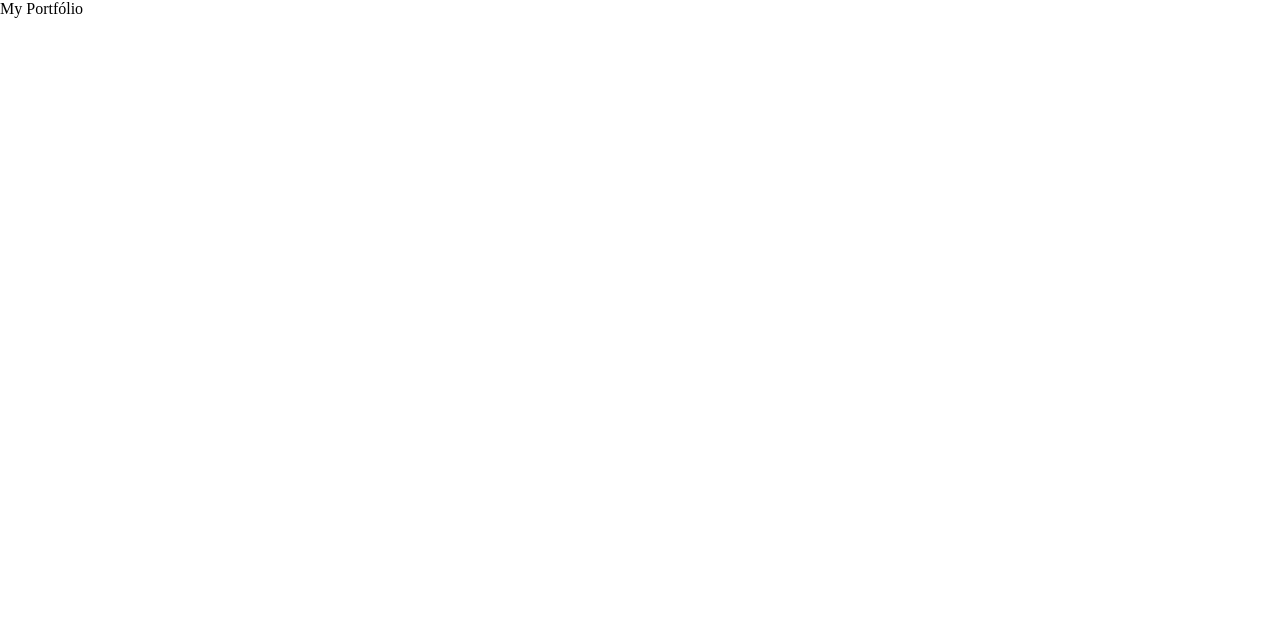
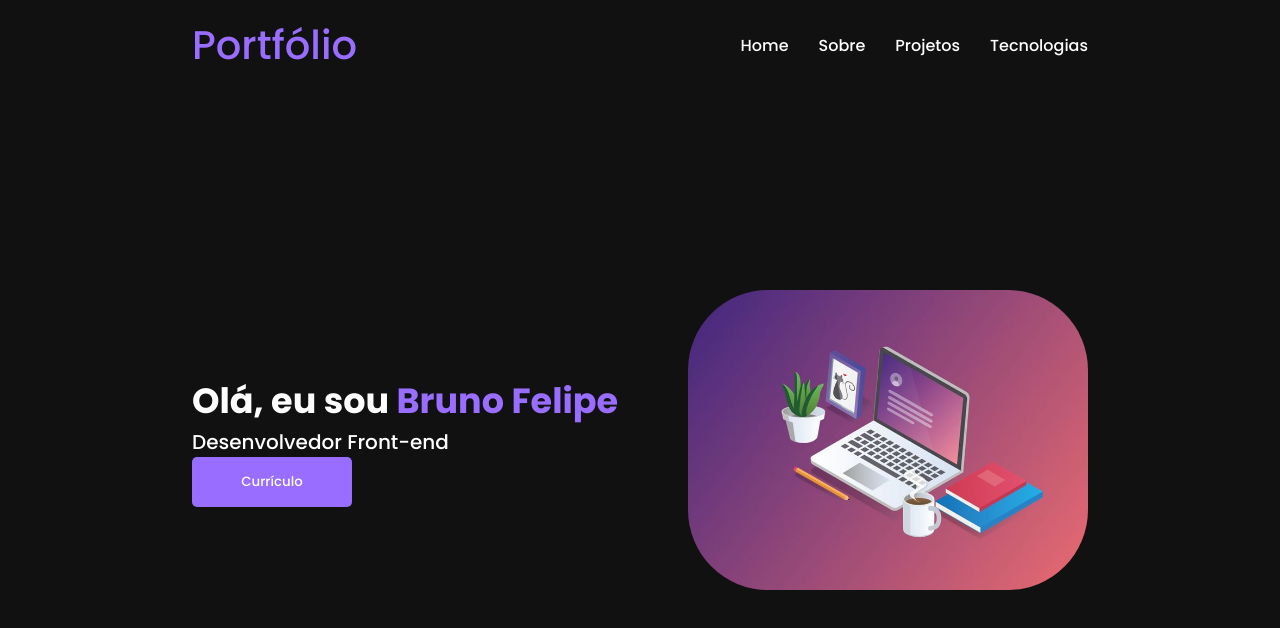
Before and after one commit to brunofelipehp/portfolio, a React (Vite) app: page / in a window 1280 px wide. Shown: the top 628 px of the page. Built offline with nearby package versions, Linux system fonts and the light colour scheme.

Commit message:
Create menu and home

```diff
--- a/index.html
+++ b/index.html
@@ -3,6 +3,13 @@
   <head>
     <meta charset="UTF-8" />
     <meta name="viewport" content="width=device-width, initial-scale=1.0" />
+    <link rel="preconnect" href="https://fonts.googleapis.com" />
+    <link rel="preconnect" href="https://fonts.gstatic.com" crossorigin />
+    <link
+      href="https://fonts.googleapis.com/css2?family=Poppins:wght@300;500;700&display=swap"
+      rel="stylesheet"
+    />
+
     <title>Portfólio</title>
   </head>
   <body>
--- a/src/App.tsx
+++ b/src/App.tsx
@@ -1,3 +1,12 @@
+import { MainContent } from "./components/MainContent";
+import { Nav } from "./components/Nav";
+import { ContainerApp } from "./styles/app";
+
 export function App() {
-  return <div>My Portfólio</div>;
+  return (
+    <ContainerApp>
+      <Nav />
+      <MainContent />
+    </ContainerApp>
+  );
 }
--- /dev/null
+++ b/src/components/MainContent/index.tsx
@@ -0,0 +1,28 @@
+import {
+  AboutSection,
+  ButtonProfile,
+  FitTitle,
+  Main,
+  Photo,
+  Title,
+} from "./styles";
+
+import profilePhoto from "../../assets/profile.jpg";
+
+export function MainContent() {
+  return (
+    <Main>
+      <AboutSection>
+        <div>
+          <Title>
+            Olá, eu sou <span>Bruno Felipe</span>
+          </Title>
+          <FitTitle>Desenvolvedor Front-end</FitTitle>
+
+          <ButtonProfile>Currículo</ButtonProfile>
+        </div>
+        <Photo src={profilePhoto} alt="profile" />
+      </AboutSection>
+    </Main>
+  );
+}
--- /dev/null
+++ b/src/components/MainContent/styles.ts
@@ -0,0 +1,54 @@
+import styled from "styled-components";
+
+export const Main = styled.main`
+  margin: 0 15% 0 15%;
+`;
+
+export const AboutSection = styled.section`
+  display: flex;
+  justify-content: space-between;
+  align-items: center;
+  margin-top: 20rem;
+`;
+
+export const Title = styled.h1`
+  font-size: 3.5rem;
+
+  span {
+    color: #986dff;
+  }
+`;
+
+export const FitTitle = styled.p`
+  font-size: 2rem;
+  font-weight: 500;
+`;
+
+export const ButtonProfile = styled.button`
+  display: flex;
+  align-items: center;
+  justify-content: center;
+
+  width: 16rem;
+  height: 5rem;
+  padding: 1.6rem;
+  border: none;
+  border-radius: 0.5rem;
+
+  background-color: #986dff;
+  color: #ffffff;
+
+  &:hover {
+    opacity: 0.8;
+  }
+`;
+
+export const TextAbout = styled.p`
+  width: 30rem;
+`;
+
+export const Photo = styled.img`
+  height: 30rem;
+  width: 40rem;
+  border-radius: 8rem;
+`;
--- /dev/null
+++ b/src/components/Nav/index.tsx
@@ -0,0 +1,28 @@
+import { Container, ItemList, ListMenu, Logo, Menu, Navbar } from "./styles";
+
+export function Nav() {
+  return (
+    <Navbar>
+      <Container>
+        <Logo>Portfólio</Logo>
+
+        <Menu>
+          <ListMenu>
+            <ItemList>
+              <a href="#">Home</a>
+            </ItemList>
+            <ItemList>
+              <a href="#">Sobre</a>
+            </ItemList>
+            <ItemList>
+              <a href="#">Projetos</a>
+            </ItemList>
+            <ItemList>
+              <a href="#">Tecnologias</a>
+            </ItemList>
+          </ListMenu>
+        </Menu>
+      </Container>
+    </Navbar>
+  );
+}
--- /dev/null
+++ b/src/components/Nav/styles.ts
@@ -0,0 +1,47 @@
+import styled from "styled-components";
+
+export const Navbar = styled.header`
+  width: 100%;
+  padding: 1.5rem 0;
+  background-color: #111111;
+`;
+
+export const Container = styled.div`
+  display: flex;
+  justify-content: space-between;
+  align-items: center;
+  margin: 0 15% 0 15%;
+`;
+
+export const Logo = styled.div`
+  font-size: 4rem;
+  font-weight: 500;
+  color: #986dff;
+`;
+
+export const Menu = styled.nav``;
+
+export const ListMenu = styled.ul`
+  display: flex;
+  align-items: center;
+  gap: 3rem;
+  list-style: none;
+`;
+
+export const ItemList = styled.li`
+  text-decoration: none;
+
+  a {
+    cursor: pointer;
+    &:hover::after {
+      width: 100%;
+      border-bottom: 0.2rem solid #986dff;
+    }
+
+    &::after {
+      transition: border-bottom 0.3s ease-in-out;
+      content: "";
+      display: block;
+    }
+  }
+`;
--- /dev/null
+++ b/src/styles/app.ts
@@ -0,0 +1,6 @@
+import styled from "styled-components";
+
+export const ContainerApp = styled.div`
+  width: 100vw;
+  height: 100vh;
+`;
--- a/src/styles/global.ts
+++ b/src/styles/global.ts
@@ -1,9 +1,28 @@
 import { createGlobalStyle } from "styled-components";
 
 export const GlobalStyle = createGlobalStyle`
+
+:root{
+    font-size: 62.5%;
+    -webkit-font-smoothing: antialiased;
+    -moz-osx-font-smoothing: grayscale;
+}
+
 *{
   padding: 0;
   margin: 0;
   box-sizing: border-box;
+  font-family: 'Poppins', sans-serif;
+}
+
+body{
+  font-size: 1.6rem;
+  background: #111111;
+  color: #FFFFFF
+}
+
+a {
+  text-decoration: none;
+  color: #FFF;
 }
 `;
```
Also changed, not shown: src/assets/profile.jpg (added).
